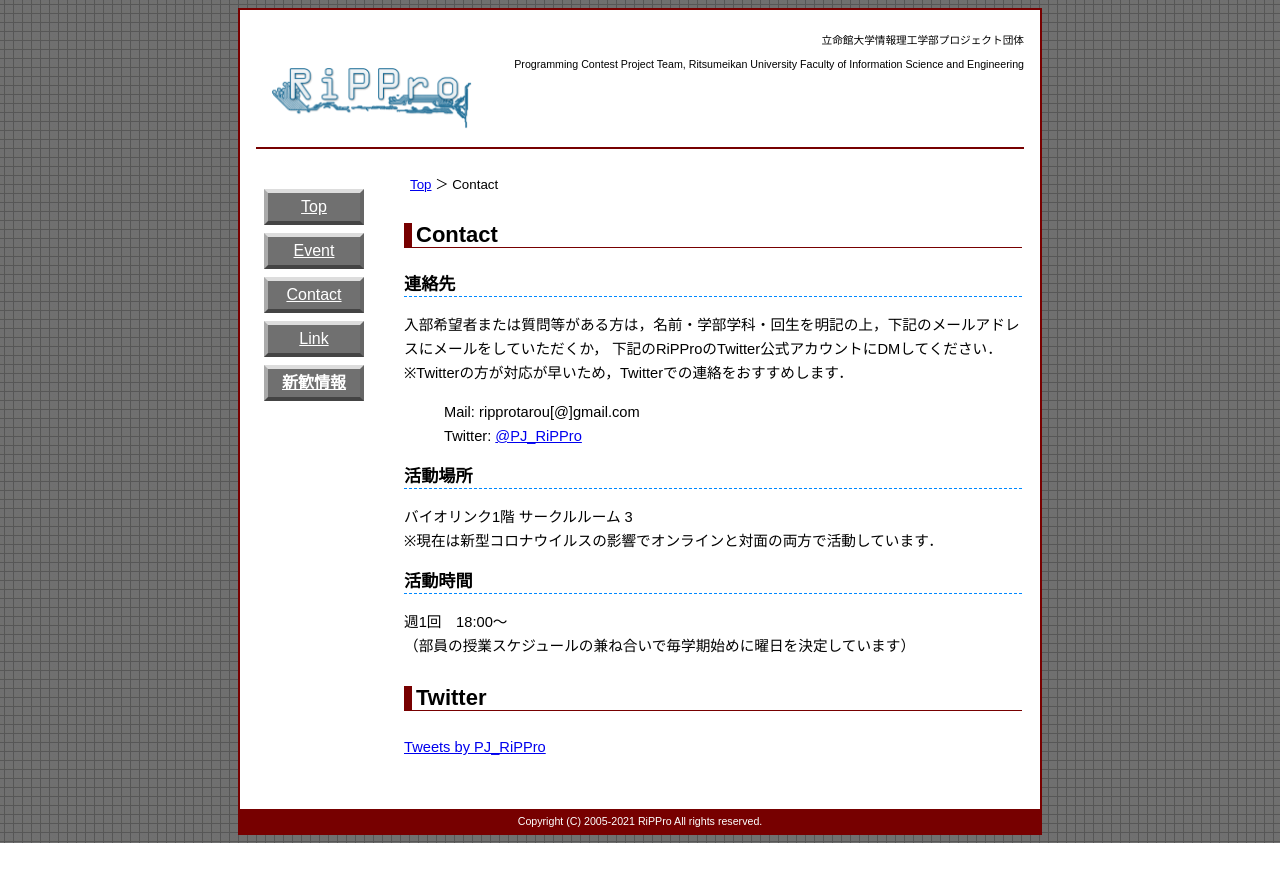
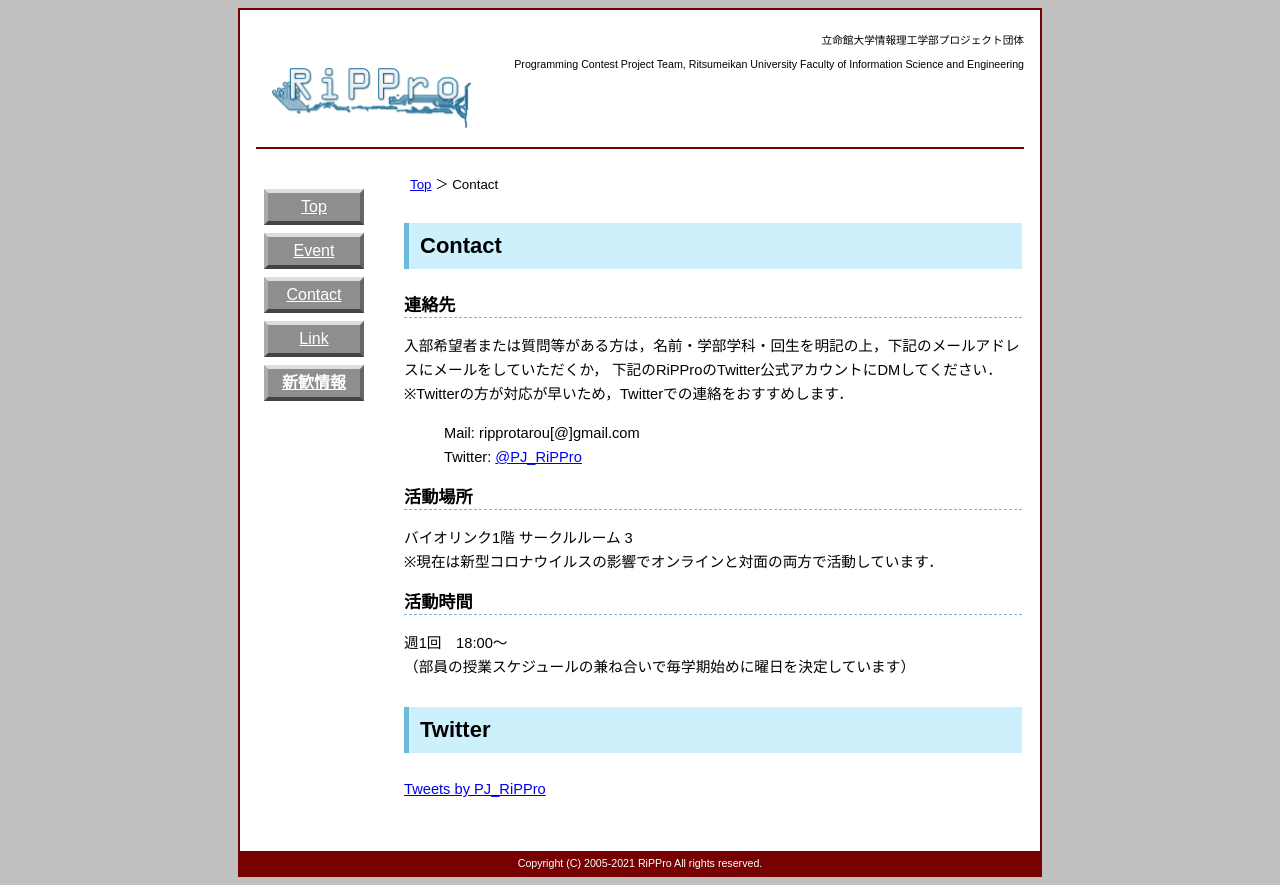
Before and after one commit to rippro/rippro.github.io, a PHP site: page /contact.html in a window 1280 px wide. Before the commit the page ends 843 px from the top, so only its background shows below. Run offline with PHP 8.4, Linux system fonts and the light colour scheme; some libraries are stand-ins or nearby versions.

Commit message:
[update] 背景色と見出しの色の変更

```diff
--- a/style.css
+++ b/style.css
@@ -1,5 +1,5 @@
 body {
-	background: url("./images/body_back.png");
+	background: #c0c0c0;
 	overflow-y: scroll;
 	line-height: 1.5em;
 	font-family: sans-serif;
@@ -74,13 +74,15 @@ div#article div.section {
 div#article div.section h2 {
 	margin: 24px 0px;
 	padding-left: 4px;
-	border-bottom: 1px solid #700;
-	border-left: 8px solid #700;
+	padding: 0.5em;
+	color: #000;
+	background: #cdf0fd;
+	border-left: solid 5px #6CBAD8;
 }
 
 div#article div.section h3 {
 	margin: 16px 0px;
-	border-bottom: 1px dashed #08f;
+	border-bottom: 1px dashed #6CBAD8;
 }
 
 div#article div.section ul {
@@ -109,7 +111,7 @@ div#navi {
 div.navibutton {
 	margin: 8px 0px;
 	padding: 2px 0px;
-	background-color: #707070;
+	background-color: #8E8E8E;
 	text-align: center;
 	border-top: solid 4px #ddd;
 	border-left: solid 4px #aaa;
```
Also changed, not shown: README.md.
